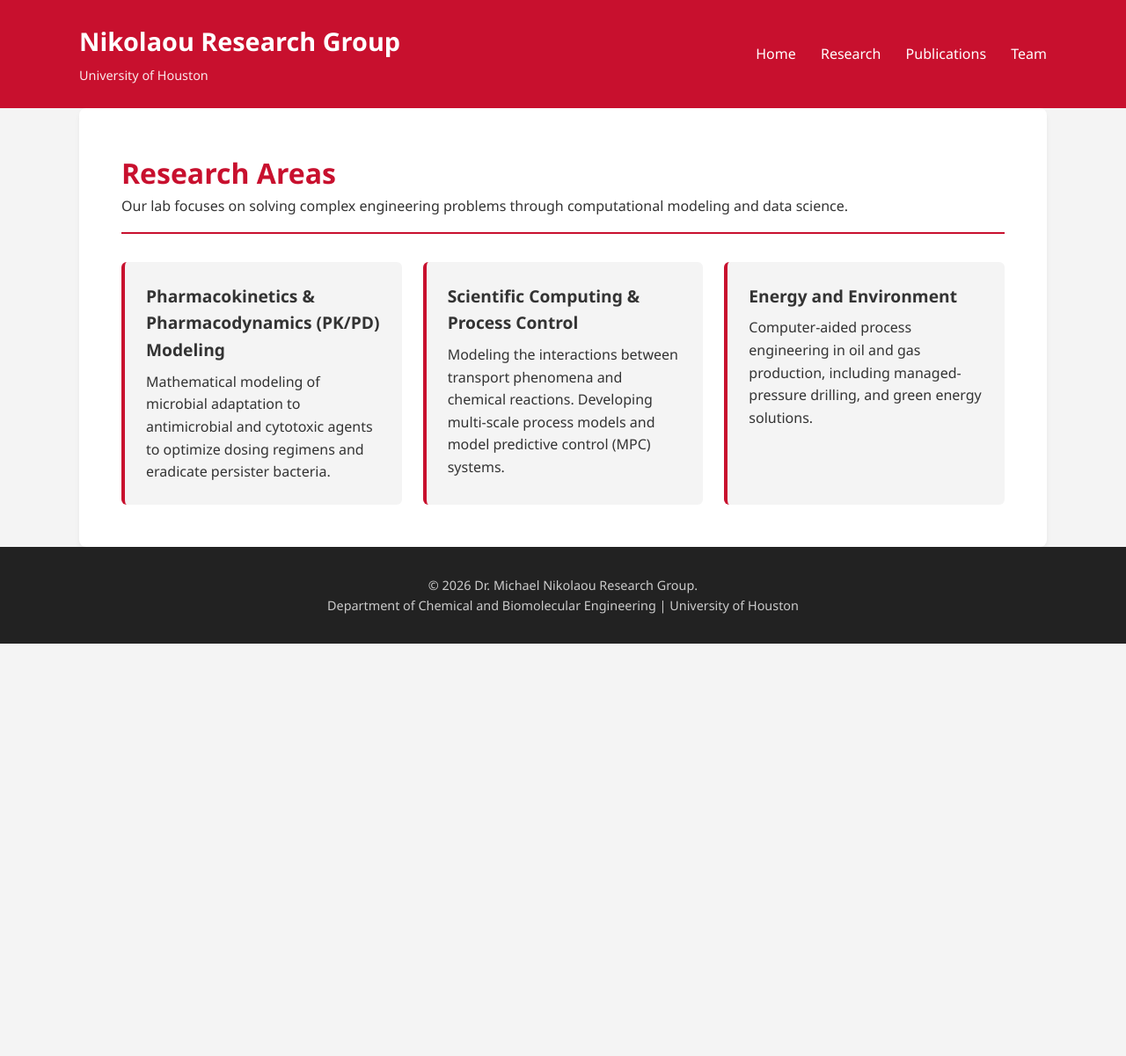
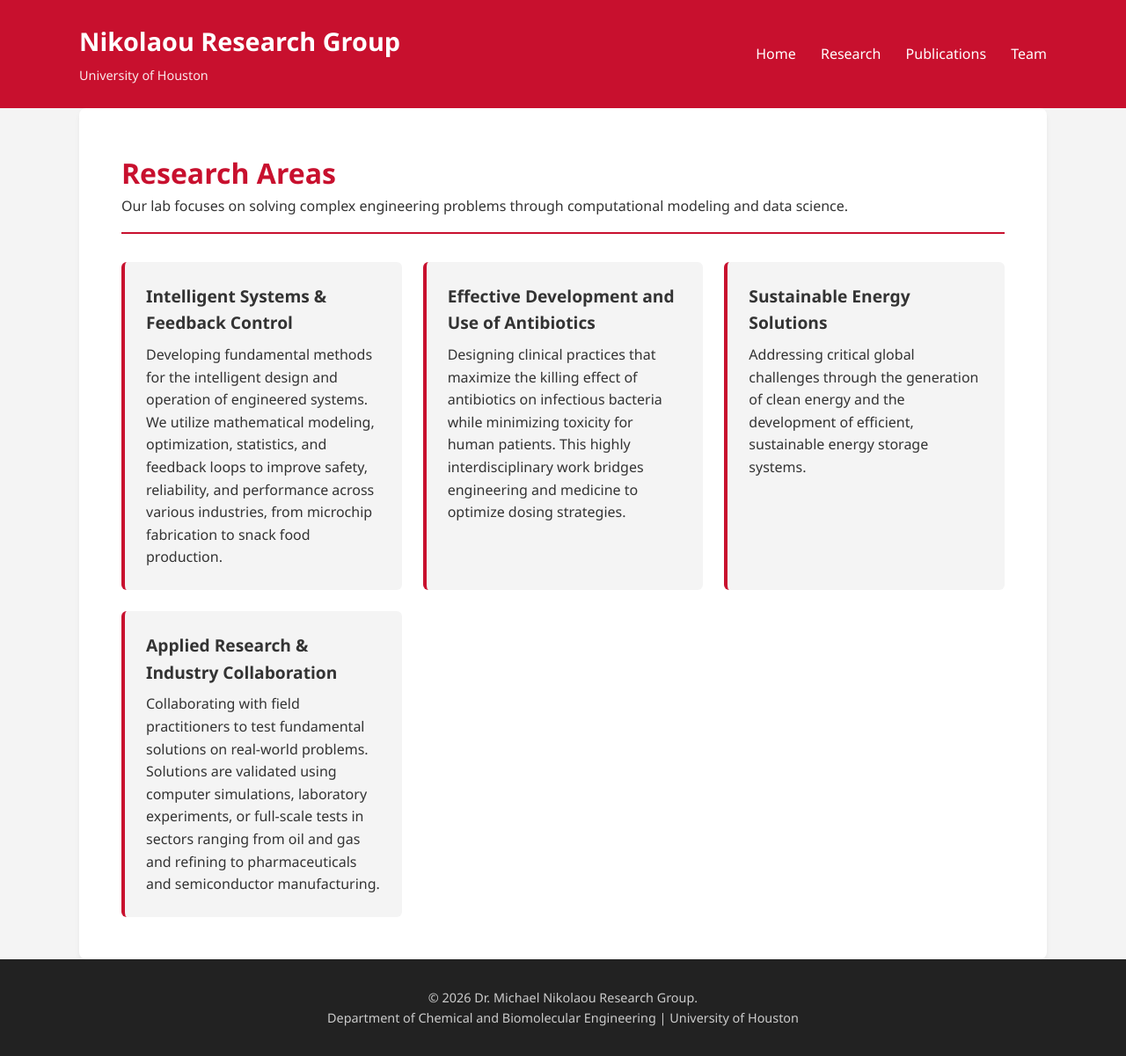
Before and after one commit to GALGAT/nikolaou-lab, a Jekyll site: the page built from research.html, in a window 1280 px wide. Shown: the whole page at 88% size. Built offline with Jekyll 4.4.1, drawn with Linux system fonts in a browser that asks for light colours; before the commit the page ends 900 px from its top, so only the background shows below that.

Commit message:
Update research topics in research.yml
Replaced existing research topics with new entries focusing on intelligent systems, antibiotics, sustainable energy, and industry collaboration.

```diff
--- a/_data/research.yml
+++ b/_data/research.yml
@@ -1,6 +1,11 @@
-- title: "Pharmacokinetics & Pharmacodynamics (PK/PD) Modeling"
-  description: "Mathematical modeling of microbial adaptation to antimicrobial and cytotoxic agents to optimize dosing regimens and eradicate persister bacteria."
-- title: "Scientific Computing & Process Control"
-  description: "Modeling the interactions between transport phenomena and chemical reactions. Developing multi-scale process models and model predictive control (MPC) systems."
-- title: "Energy and Environment"
-  description: "Computer-aided process engineering in oil and gas production, including managed-pressure drilling, and green energy solutions."
+- title: "Intelligent Systems & Feedback Control"
+  description: "Developing fundamental methods for the intelligent design and operation of engineered systems. We utilize mathematical modeling, optimization, statistics, and feedback loops to improve safety, reliability, and performance across various industries, from microchip fabrication to snack food production."
+
+- title: "Effective Development and Use of Antibiotics"
+  description: "Designing clinical practices that maximize the killing effect of antibiotics on infectious bacteria while minimizing toxicity for human patients. This highly interdisciplinary work bridges engineering and medicine to optimize dosing strategies."
+
+- title: "Sustainable Energy Solutions"
+  description: "Addressing critical global challenges through the generation of clean energy and the development of efficient, sustainable energy storage systems."
+
+- title: "Applied Research & Industry Collaboration"
+  description: "Collaborating with field practitioners to test fundamental solutions on real-world problems. Solutions are validated using computer simulations, laboratory experiments, or full-scale tests in sectors ranging from oil and gas and refining to pharmaceuticals and semiconductor manufacturing."
```
